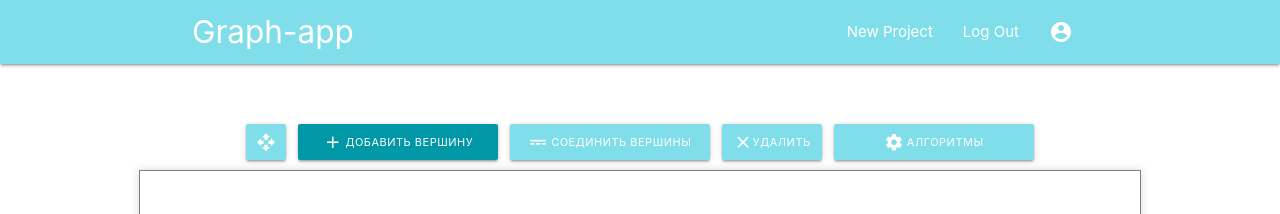
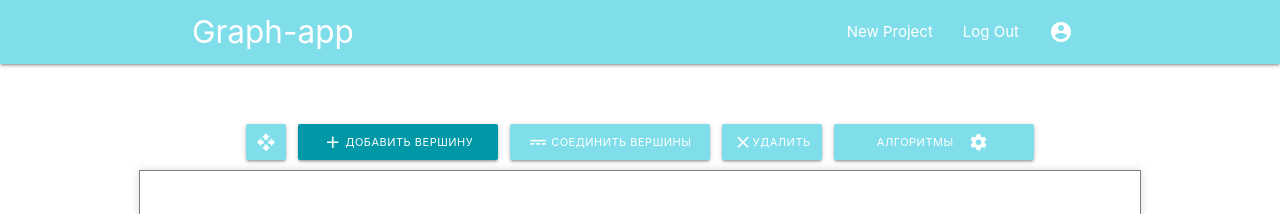
Before and after one commit to pepavlad/Graph-app, a React app: page /home in a window 1280 px wide. Shown: the top 214 px of the page. Built offline with nearby package versions, Linux system fonts and the light colour scheme.

Commit message:
feat: add dropdown

```diff
--- a/package.json
+++ b/package.json
@@ -7,6 +7,7 @@
     "@reduxjs/toolkit": "^1.6.1",
     "@swc/core": "^1.2.74",
     "firebase": "^7.24.0",
+    "materialize-css": "^1.0.0",
     "react": "^17.0.2",
     "react-dom": "^17.0.2",
     "react-redux": "^7.2.5",
@@ -29,6 +30,7 @@
     "@testing-library/jest-dom": "^5.14.1",
     "@testing-library/react": "^12.0.0",
     "@types/jest": "^26.0.24",
+    "@types/materialize-css": "^1.0.11",
     "@types/react": "^17.0.15",
     "@types/react-dom": "^17.0.9",
     "@types/react-router": "^5.1.16",
--- a/src/pages/Home/Home.scss
+++ b/src/pages/Home/Home.scss
@@ -14,6 +14,16 @@
     width: 800px;
     display: flex;
     justify-content: space-evenly;
+    #dropdown{
+      background-color: #80deea;
+      li:hover{
+        background-color: #0097a7;
+      }
+      a {
+        font-size: 14px;
+        color: #fff
+      }
+    }
     .btn.move {
       width: 40px;
       i {
--- a/src/pages/Home/Home.tsx
+++ b/src/pages/Home/Home.tsx
@@ -1,9 +1,21 @@
-import React, { useState } from 'react';
+import React, { useState, useEffect } from 'react';
+import M from 'materialize-css';
 import './Home.scss';
 import Canvas from '../../components/Canvas/Canvas';
 
 const Home: React.FC = () => {
   const [btnType, setBtnType] = useState('add');
+  useEffect(() => {
+    const dropdowns = document.querySelectorAll('.dropdown-trigger');
+    const options = {
+      inDuration: 300,
+      outDuration: 300,
+      coverTrigger: false,
+    };
+
+    M.Dropdown.init(dropdowns, options);
+  }, []);
+
   const handleClick = (type: string) => {
     return (event: React.MouseEvent) => {
       event.stopPropagation();
@@ -47,12 +59,21 @@ const Home: React.FC = () => {
           Удалить
         </a>
         <a
-          onClick={handleClick('algorithms')}
-          className='waves-effect cyan lighten-3 btn'
+          onClick={handleClick('algoritms')}
+          className='dropdown-trigger btn graph-btn'
+          href='#'
+          data-target='dropdown'
         >
-          <i className='material-icons'>settings</i>
-          Алгоритмы
+          Алгоритмы<i className='material-icons right'>settings</i>
         </a>
+        <ul id='dropdown' className='dropdown-content'>
+          <li>
+            <a href='#!'>Поиск в ширину</a>
+          </li>
+          <li>
+            <a href='#!'>Поиск в глубину</a>
+          </li>
+        </ul>
       </div>
       <Canvas btnType={btnType} />
     </div>
```
